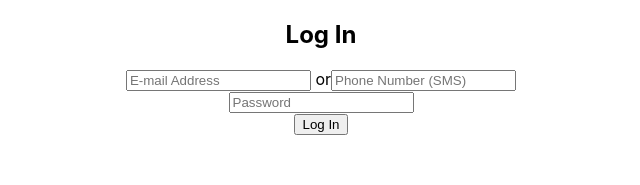
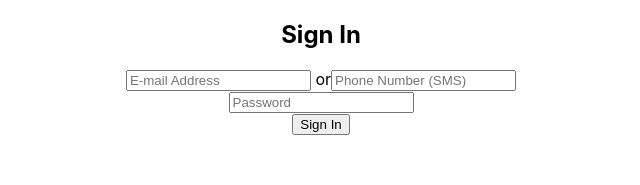
Before and after one commit to j-sea/skatter, a React (Create React App) app: page / in a window 1280 px wide. Shown: the top 185 px of the page, without its empty margins (319-959 px from the left). Built offline with nearby package versions, Linux system fonts and the light colour scheme.

Commit message:
changed LoginForm to SignInForm in index.js and app.js

```diff
--- a/src/App.js
+++ b/src/App.js
@@ -2,7 +2,7 @@ import React from 'react';
 import {BrowserRouter as Router} from 'react-router-dom';
 import Axios from 'axios';
 import LandingPage from './components/LandingPage';
-import LoginForm from './components/LoginForm';
+import SignInForm from './components/SignInForm';
 import './App.css';
 
 class App extends React.Component {
@@ -68,7 +68,7 @@ class App extends React.Component {
 			return <LandingPage handleLogOut={this.handleLogOut} />;
 		}
 		else {
-			return <LoginForm handleLogIn={this.handleLogIn} />;
+			return <SignInForm handleLogIn={this.handleLogIn} />;
 		}
 	};
 
--- a/src/components/LoginForm/index.js
+++ b/src/components/SignInForm/index.js
@@ -1,7 +1,7 @@
 import React from 'react';
 import './style.css';
 
-class LoginForm extends React.Component {
+class SignInForm extends React.Component {
 	state = {
 		email: '',
 		phone: '',
@@ -24,14 +24,14 @@ class LoginForm extends React.Component {
 	render () {
 		return (
 			<form onSubmit={this.handleSubmit}>
-				<h2>Log In</h2>
+				<h2>Sign In</h2>
 				<input name="email" type="email" placeholder="E-mail Address" onChange={this.handleFormChange} /> or
 				<input name="phone" type="phone" placeholder="Phone Number (SMS)" onChange={this.handleFormChange} /> <br />
 				<input name="password" type="password" placeholder="Password" onChange={this.handleFormChange} /> <br />
-				<button type="submit">Log In</button>
+				<button type="submit">Sign In</button>
 			</form>
 		);
 	}
 }
 
-export default LoginForm;
+export default SignInForm;
```
Also changed, not shown: src/components/SignInForm/style.css (added).
